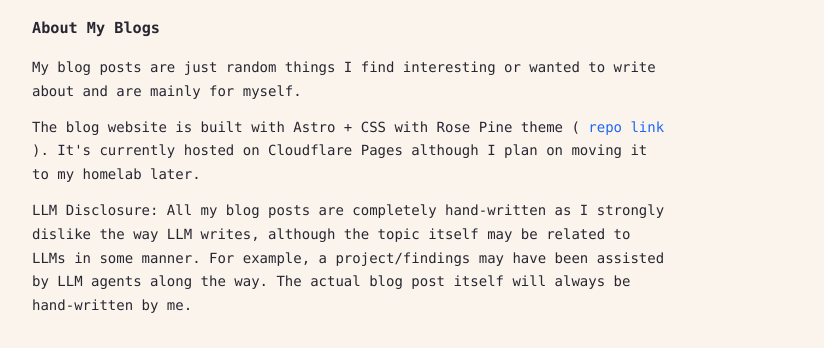
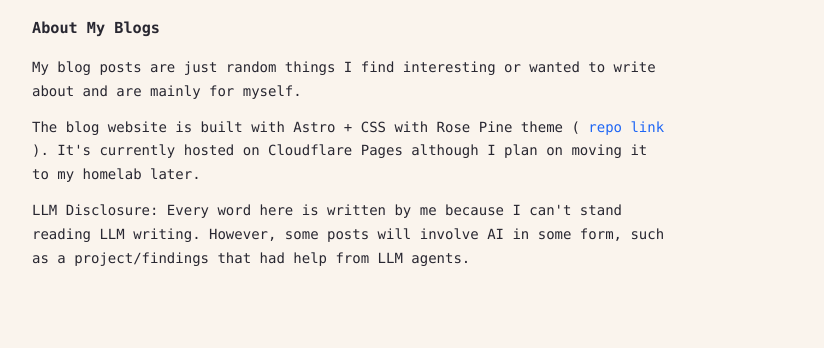
Before and after one commit to jamesyoung-15/jyyoung, an Astro site: page /about in a window 1280 px wide. Shown: the part 452-800 px from the top of the page, without its empty margins (224-1048 px from the left). Built offline with nearby package versions, Linux system fonts and the light colour scheme; Astro itself is replaced by a stand-in of ours.

Commit message:
reword llm disclosure

```diff
--- a/src/pages/about.astro
+++ b/src/pages/about.astro
@@ -40,11 +40,9 @@ const blog_repo = "https://github.com/jamesyoung-15/jyyoung";
     my homelab later.
   </p>
   <p class="body-text">
-    LLM Disclosure: All my blog posts are completely hand-written as I strongly
-    dislike the way LLM writes, although the topic itself may be related to LLMs
-    in some manner. For example, a project/findings may have been assisted by
-    LLM agents along the way. The actual blog post itself will always be
-    hand-written by me.
+    LLM Disclosure: Every word here is written by me because I can't stand
+    reading LLM writing. However, some posts will involve AI in some form, such
+    as a project/findings that had help from LLM agents.
   </p>
 </BaseLayout>
 
```
